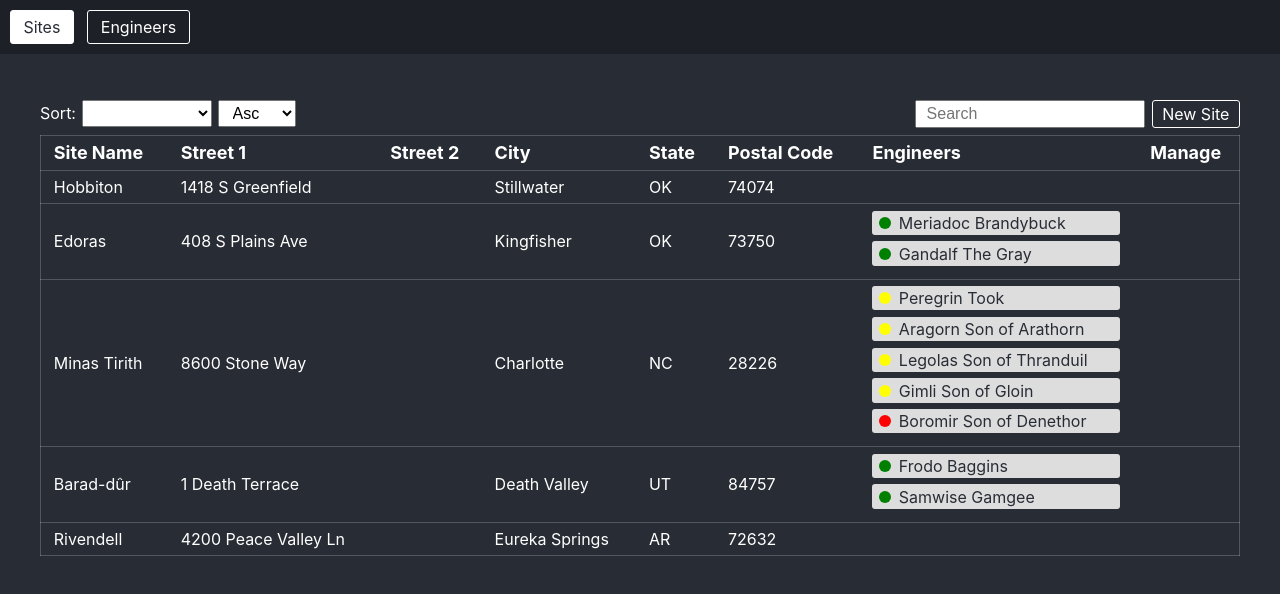
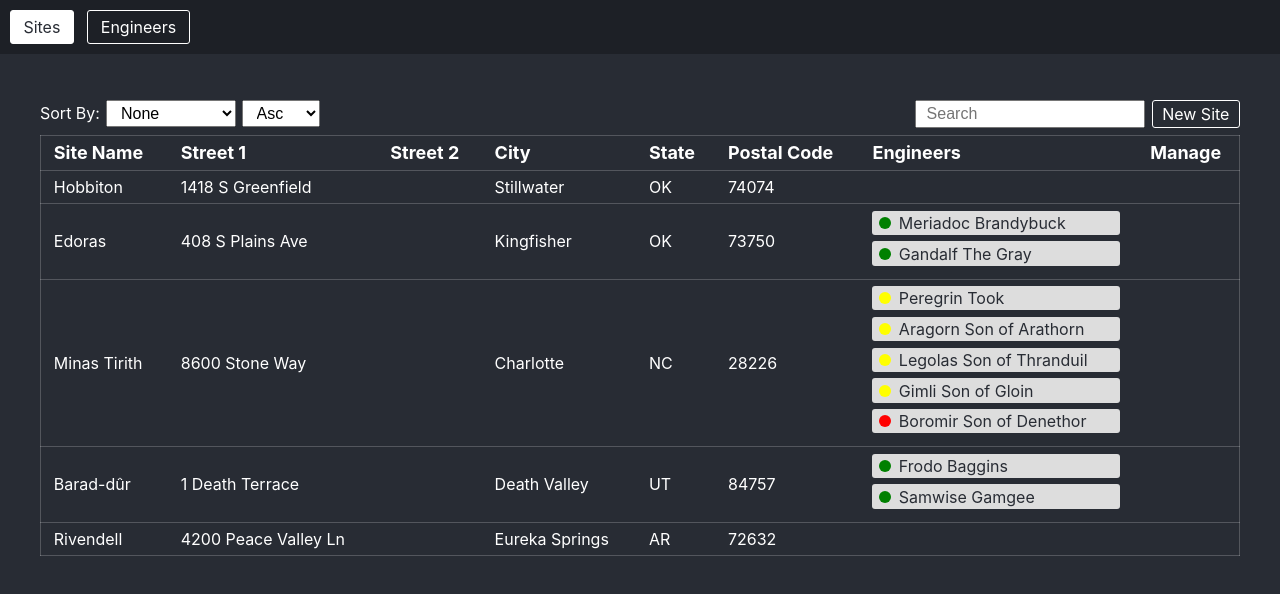
Before and after one commit to brycejech/engineering-tracker, a React (Create React App) app: page / in a window 1280 px wide. Shown: the top 594 px of the page. Built offline with nearby package versions, Linux system fonts and the light colour scheme.

Commit message:
add label value for "no sort"

```diff
--- a/src/pages/Engineers/index.tsx
+++ b/src/pages/Engineers/index.tsx
@@ -67,14 +67,14 @@ const Engineers: React.FC = (): JSX.Element => {
         <div className="col">
           <div className="flex-row justify-start">
             <label>
-              Sort:
+              Sort By:
               <select
                 value={sortKey}
                 onChange={(e: ChangeEvent<HTMLSelectElement>) => {
                   setSortKey(e.target.value as EngineerSortKey);
                 }}
               >
-                <option value=""></option>
+                <option value="">None</option>
                 <option value="firstName">First Name</option>
                 <option value="lastName">Last Name</option>
                 <option value="email">Email</option>
--- a/src/pages/Sites/index.tsx
+++ b/src/pages/Sites/index.tsx
@@ -57,14 +57,14 @@ const Sites: React.FC = (): JSX.Element => {
         <div className="col">
           <div className="flex-row justify-start">
             <label>
-              Sort:
+              Sort By:
               <select
                 value={sortKey}
                 onChange={(e: ChangeEvent<HTMLSelectElement>) => {
                   setSortKey(e.target.value as keyof Site);
                 }}
               >
-                <option value=""></option>
+                <option value="">None</option>
                 <option value="name">Name</option>
                 <option value="street">Street</option>
                 <option value="city">City</option>
```
